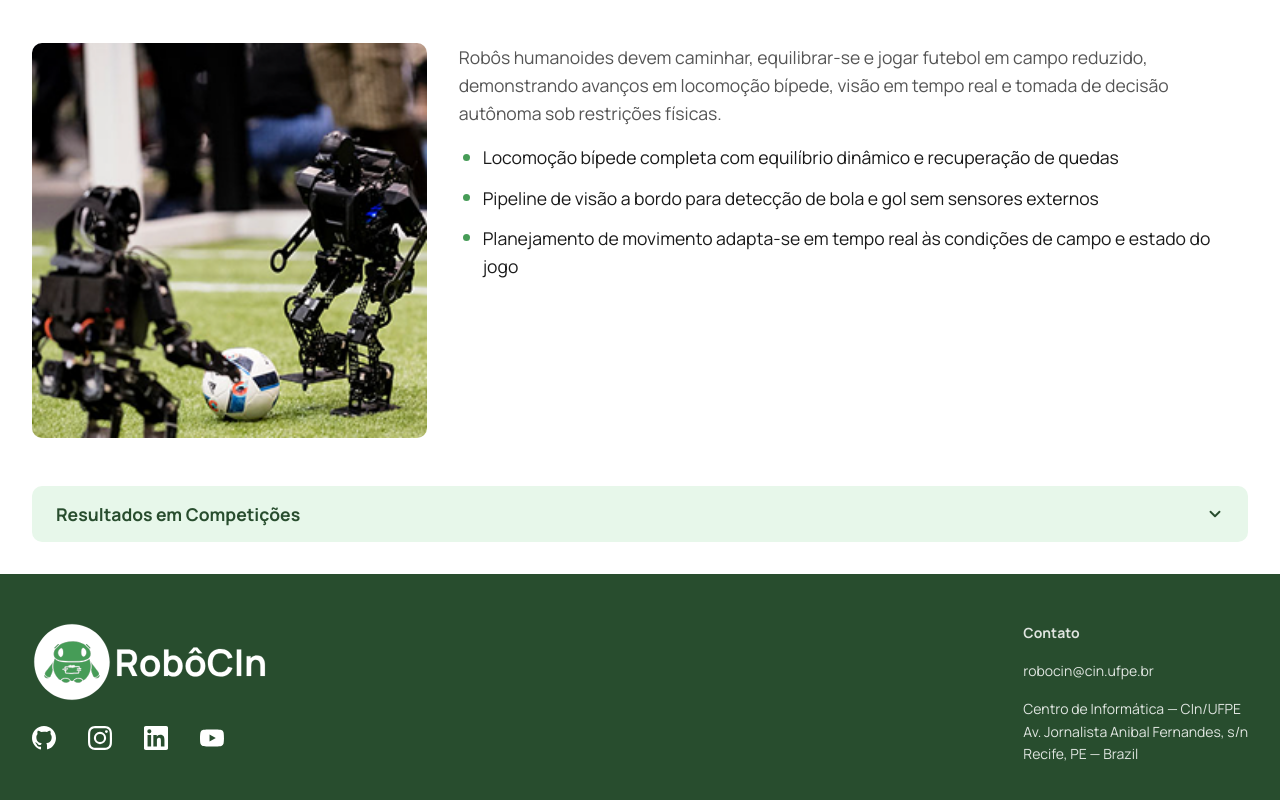
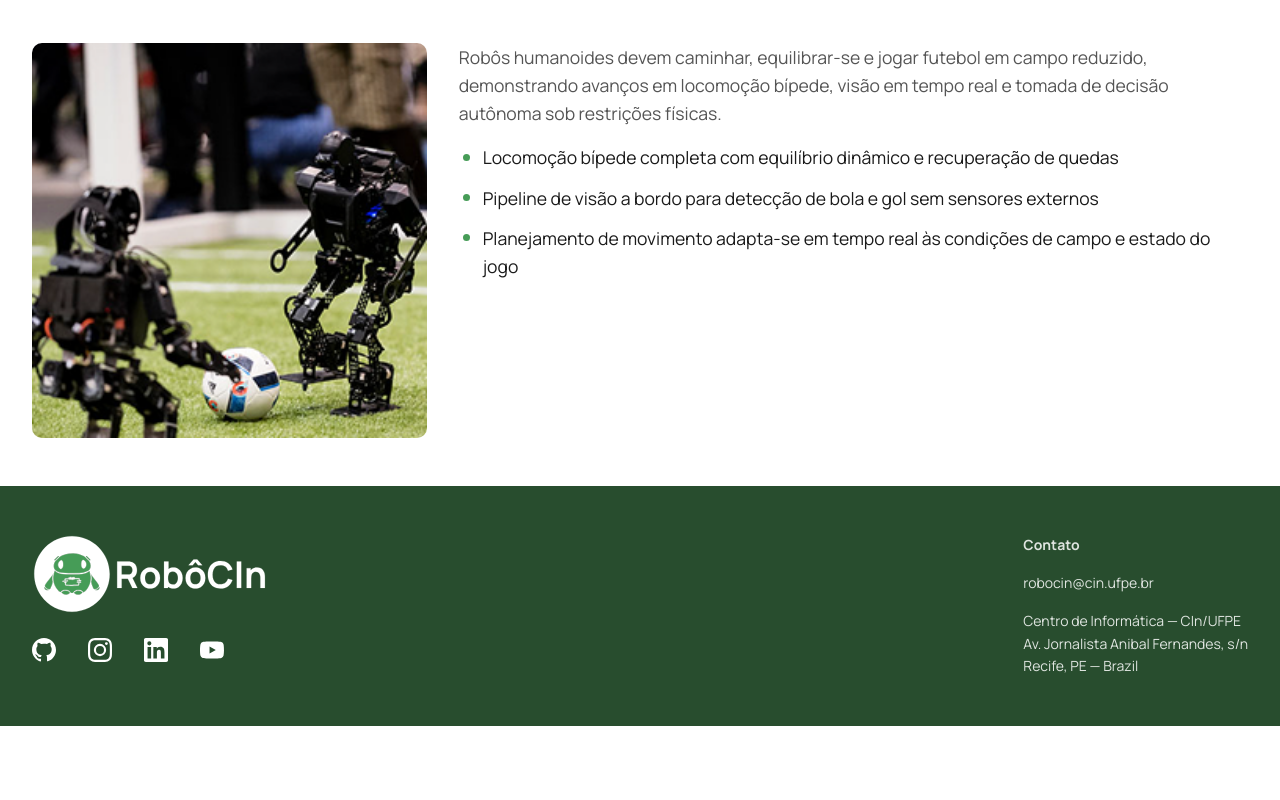
Before and after one commit to robocin/robocin-website, a React (Vite) app: page /categories in a window 1280 px wide. Shown: the part 3214-4014 px from the top of the page. After the commit the page ends 3940 px from the top, so only its background shows below. Built offline with nearby package versions, Linux system fonts and the light colour scheme.

Commit message:
fix: hide competition results table from humanoid category

```diff
--- a/src/pages/CategoriesPage.jsx
+++ b/src/pages/CategoriesPage.jsx
@@ -118,8 +118,8 @@ function CategorySection({ id, t }) {
         </div>
       </div>
 
-      {/* Collapsible results table */}
-      <ResultsTable categoryId={id} t={t} />
+      {/* NOTE: Humanoid has no competition results yet. */}
+      { id !== 'humanoid' && <ResultsTable categoryId={id} t={t} />}
     </section>
   );
 }
```
